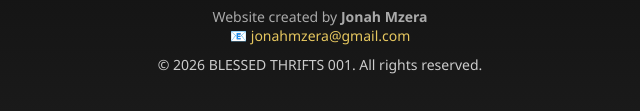
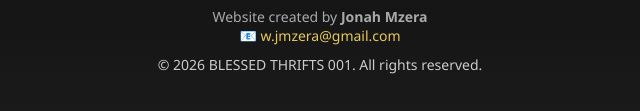
Before and after one commit to jonahmzera/Blessed-Thrifts001, a plain HTML site: page index.html in a window 1280 px wide. Shown: the part 2335-2446 px from the top of the page, 320-960 px from the left. Drawn offline with Linux system fonts and the light colour scheme.

Commit message:
Update email address in footer

```diff
--- a/index.html
+++ b/index.html
@@ -92,7 +92,7 @@ Delivery Location: Nairobi"></textarea>
 
         <p class="creator">
             Website created by <strong>Jonah Mzera</strong><br>
-            📧 <a href="mailto:jonahmzera@gmail.com">jonahmzera@gmail.com</a>
+            📧 <a href="mailto:w.jmzera@gmail.com">w.jmzera@gmail.com</a>
         </p>
 
         <p class="copyright">
```
